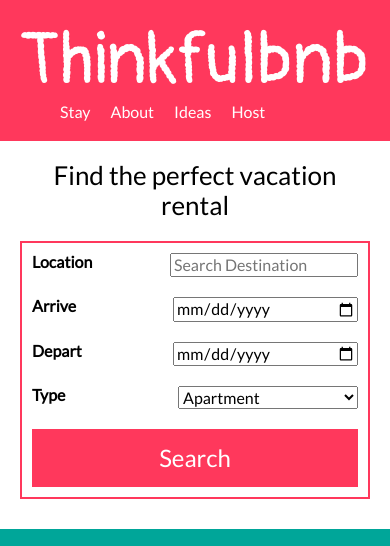
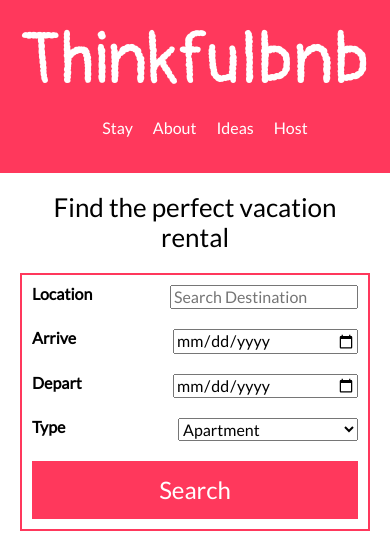
Before and after one commit to vinyl704/barber-thinkfulbnb, a plain HTML site: page index.html in a window 390 px wide. Shown: the top 546 px of the page. Drawn offline with nearby package versions, Linux system fonts and the light colour scheme.

Commit message:
fixed centering on nav in mobile

```diff
--- a/style.css
+++ b/style.css
@@ -47,7 +47,7 @@ header {
   display: flex;
   flex-wrap: wrap;
   align-items: center;
-
+  justify-content: center;
 
 }
 
@@ -62,7 +62,7 @@ header nav ul{
   flex-direction: row;
   justify-content: center;
   padding-bottom: 20px;
-  margin:0;
+
 }
 
 header nav ul li {
```
